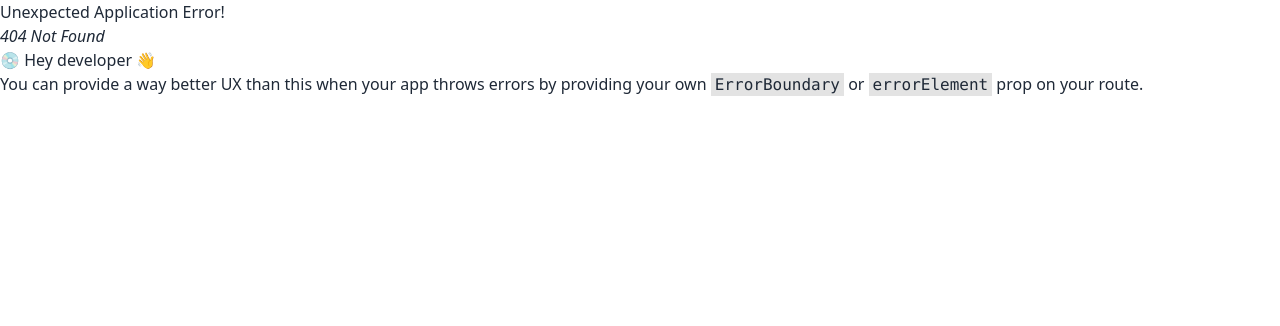
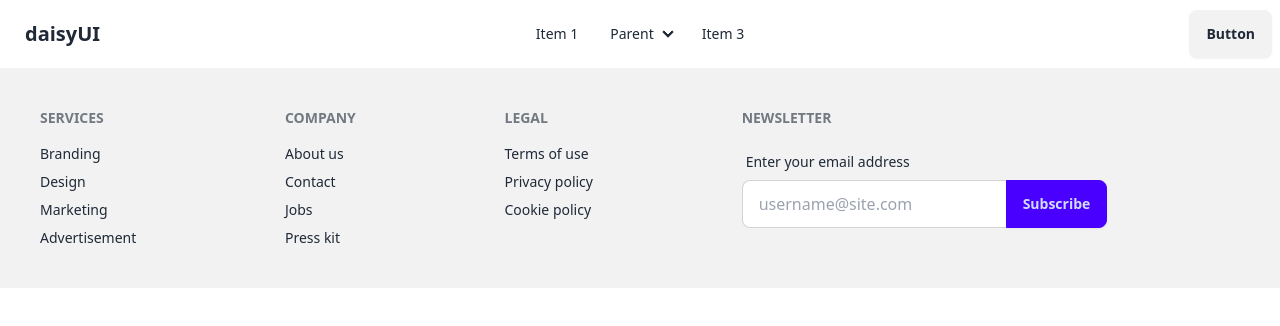
Before and after one commit to rznayeem/prime-palace-client, a React (Vite) app: page /register in a window 1280 px wide. Before the commit this address had no page. Shown: the top 326 px of the page. Built offline with nearby package versions, Linux system fonts and the light colour scheme.

Commit message:
basic routes created

```diff
--- a/src/Layouts/Root.jsx
+++ b/src/Layouts/Root.jsx
@@ -1,9 +1,13 @@
 import { Outlet } from 'react-router-dom';
+import Nav from '../Shared/Nav/Nav';
+import Footer from '../Shared/Footer/Footer';
 
 const Root = () => {
   return (
     <div>
+      <Nav></Nav>
       <Outlet></Outlet>
+      <Footer></Footer>
     </div>
   );
 };
--- /dev/null
+++ b/src/Shared/Footer/Footer.jsx
@@ -0,0 +1,46 @@
+const Footer = () => {
+  return (
+    <div>
+      <footer className="footer p-10 bg-base-200 text-base-content">
+        <nav>
+          <h6 className="footer-title">Services</h6>
+          <a className="link link-hover">Branding</a>
+          <a className="link link-hover">Design</a>
+          <a className="link link-hover">Marketing</a>
+          <a className="link link-hover">Advertisement</a>
+        </nav>
+        <nav>
+          <h6 className="footer-title">Company</h6>
+          <a className="link link-hover">About us</a>
+          <a className="link link-hover">Contact</a>
+          <a className="link link-hover">Jobs</a>
+          <a className="link link-hover">Press kit</a>
+        </nav>
+        <nav>
+          <h6 className="footer-title">Legal</h6>
+          <a className="link link-hover">Terms of use</a>
+          <a className="link link-hover">Privacy policy</a>
+          <a className="link link-hover">Cookie policy</a>
+        </nav>
+        <form>
+          <h6 className="footer-title">Newsletter</h6>
+          <fieldset className="form-control w-80">
+            <label className="label">
+              <span className="label-text">Enter your email address</span>
+            </label>
+            <div className="join">
+              <input
+                type="text"
+                placeholder="username@site.com"
+                className="input input-bordered join-item"
+              />
+              <button className="btn btn-primary join-item">Subscribe</button>
+            </div>
+          </fieldset>
+        </form>
+      </footer>
+    </div>
+  );
+};
+
+export default Footer;
--- /dev/null
+++ b/src/Shared/Nav/Nav.jsx
@@ -0,0 +1,77 @@
+const Nav = () => {
+  return (
+    <div className="navbar bg-base-100">
+      <div className="navbar-start">
+        <div className="dropdown">
+          <div tabIndex={0} role="button" className="btn btn-ghost lg:hidden">
+            <svg
+              xmlns="http://www.w3.org/2000/svg"
+              className="h-5 w-5"
+              fill="none"
+              viewBox="0 0 24 24"
+              stroke="currentColor"
+            >
+              <path
+                strokeLinecap="round"
+                strokeLinejoin="round"
+                strokeWidth="2"
+                d="M4 6h16M4 12h8m-8 6h16"
+              />
+            </svg>
+          </div>
+          <ul
+            tabIndex={0}
+            className="menu menu-sm dropdown-content mt-3 z-[1] p-2 shadow bg-base-100 rounded-box w-52"
+          >
+            <li>
+              <a>Item 1</a>
+            </li>
+            <li>
+              <a>Parent</a>
+              <ul className="p-2">
+                <li>
+                  <a>Submenu 1</a>
+                </li>
+                <li>
+                  <a>Submenu 2</a>
+                </li>
+              </ul>
+            </li>
+            <li>
+              <a>Item 3</a>
+            </li>
+          </ul>
+        </div>
+        <a className="btn btn-ghost text-xl">daisyUI</a>
+      </div>
+      <div className="navbar-center hidden lg:flex">
+        <ul className="menu menu-horizontal px-1">
+          <li>
+            <a>Item 1</a>
+          </li>
+          <li>
+            <details>
+              <summary>Parent</summary>
+              <ul className="p-2">
+                <li>
+                  <a>Submenu 1</a>
+                </li>
+                <li>
+                  <a>Submenu 2</a>
+                </li>
+              </ul>
+            </details>
+          </li>
+          <li>
+            <a>Item 3</a>
+          </li>
+        </ul>
+      </div>
+      <div className="navbar-end">
+        <a className="btn">Button</a>
+      </div>
+    </div>
+  );
+};
+
+export default Nav;
--- /dev/null
+++ b/src/components/Banner/Banner.jsx
@@ -0,0 +1,5 @@
+const Banner = () => {
+  return <div></div>;
+};
+
+export default Banner;
--- a/src/pages/Home/Home.jsx
+++ b/src/pages/Home/Home.jsx
@@ -1,7 +1,9 @@
+import Banner from '../../components/Banner/Banner';
+
 const Home = () => {
   return (
     <div>
-      <h1>this is home</h1>
+      <Banner></Banner>
     </div>
   );
 };
--- /dev/null
+++ b/src/pages/Register/Register.jsx
@@ -0,0 +1,5 @@
+const Register = () => {
+  return <div></div>;
+};
+
+export default Register;
```
Also changed, not shown: src/Routes/Router.jsx (+10 -0 lines).
